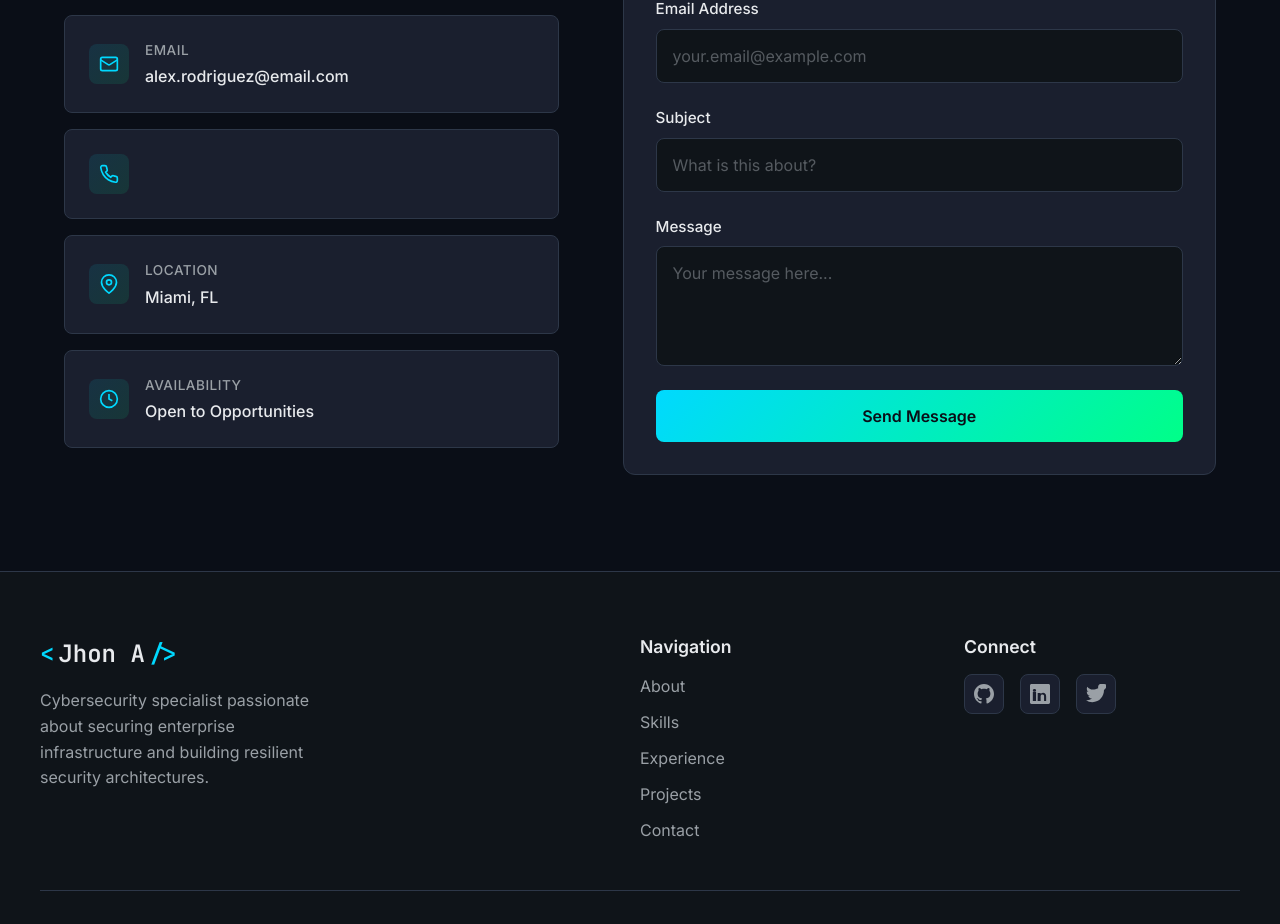
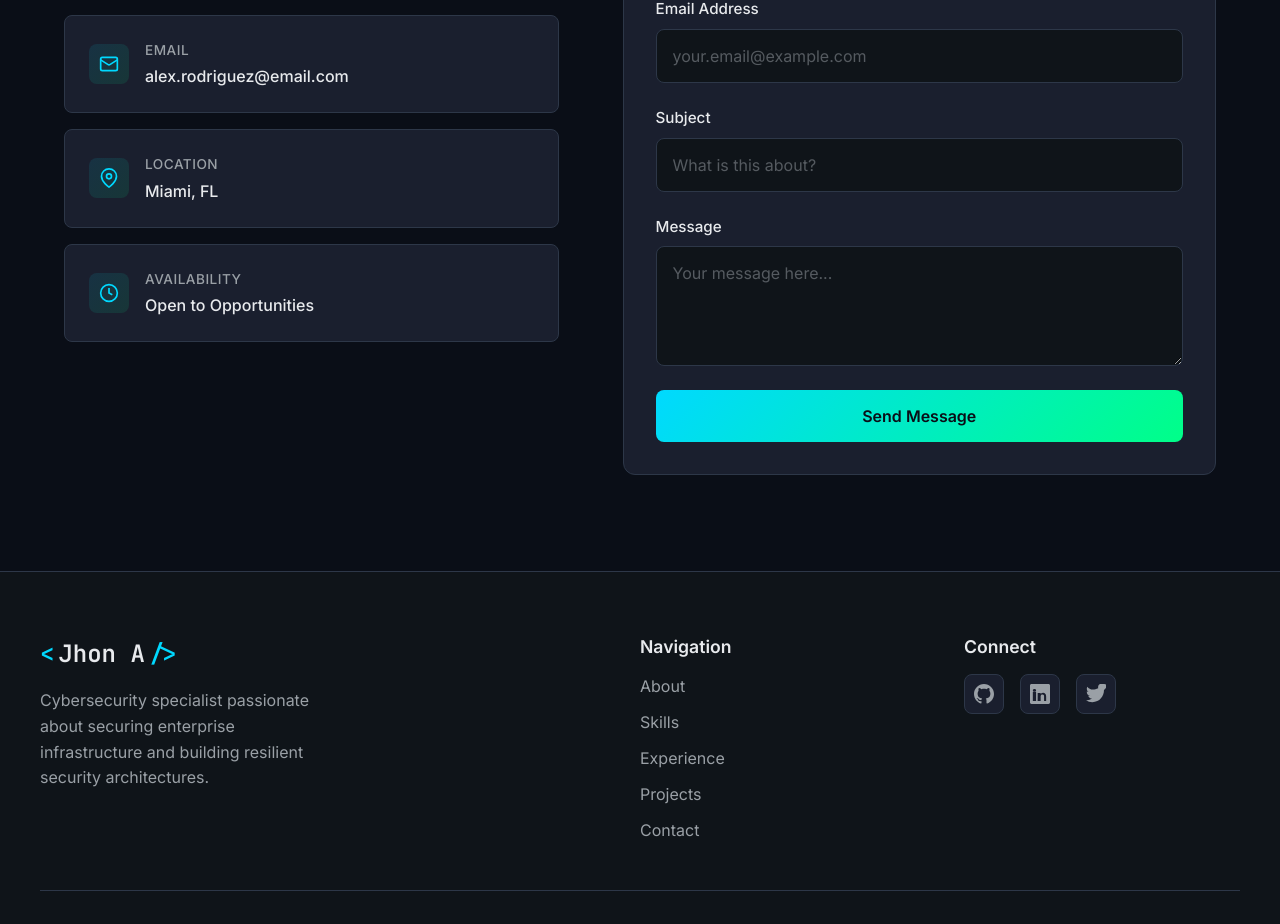
Before and after one commit to Pr0mpt5/portfolio, a React (Vite) app: page / in a window 1280 px wide. Shown: the part 7380-8304 px from the top of the page. Built offline with nearby package versions, Linux system fonts and the light colour scheme.

Commit message:
Updated Contact.tsx

```diff
--- a/src/components/Contact.tsx
+++ b/src/components/Contact.tsx
@@ -49,17 +49,17 @@ export const Contact: React.FC = () => {
               </div>
             </div>
 
-            <div className="contact-method">
+           {/*<div className="contact-method">
               <div className="method-icon">
                 <svg viewBox="0 0 24 24" fill="none" stroke="currentColor" strokeWidth="2">
                   <path d="M22 16.92v3a2 2 0 0 1-2.18 2 19.79 19.79 0 0 1-8.63-3.07 19.5 19.5 0 0 1-6-6 19.79 19.79 0 0 1-3.07-8.67A2 2 0 0 1 4.11 2h3a2 2 0 0 1 2 1.72 12.84 12.84 0 0 0 .7 2.81 2 2 0 0 1-.45 2.11L8.09 9.91a16 16 0 0 0 6 6l1.27-1.27a2 2 0 0 1 2.11-.45 12.84 12.84 0 0 0 2.81.7A2 2 0 0 1 22 16.92z"></path>
                 </svg>
               </div>
-           {/*<div className="method-info">
+              <div className="method-info">
                 <div className="method-label">Phone</div>
                 <div className="method-value">+1 (305) 555-0123</div>
-              </div>*/}
-            </div>
+              </div>
+            </div>*/}
 
             <div className="contact-method">
               <div className="method-icon">
```
